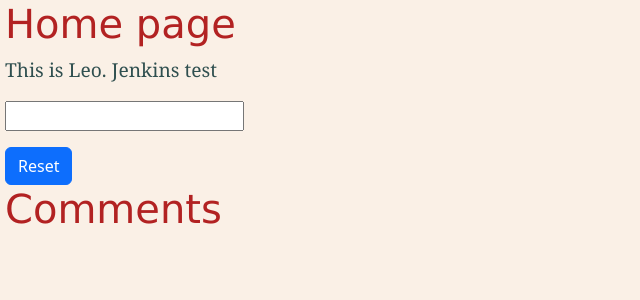
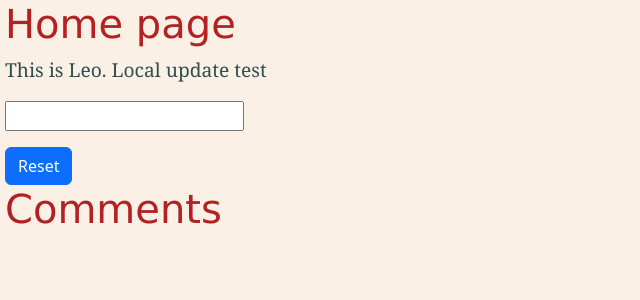
Before and after one commit to leonkarn/uk_lines_disrupt, a Flask app: page / in a window 1280 px wide. Shown: the part 75-375 px from the top of the page, without its empty margins (0-640 px from the left). Run offline with Flask 2, Linux system fonts and the light colour scheme; data that the repository does not hold is empty.

```diff
--- a/main_task/templates/base_root.html
+++ b/main_task/templates/base_root.html
@@ -73,7 +73,7 @@
 
 
     <h1>Home page</h1>
-    <p> This is Leo. Jenkins test</p>
+    <p> This is Leo. Local update test</p>
     <script src="https://cdn.jsdelivr.net/npm/bootstrap@5.2.0/dist/js/bootstrap.bundle.min.js" integrity="sha384-A3rJD856KowSb7dwlZdYEkO39Gagi7vIsF0jrRAoQmDKKtQBHUuLZ9AsSv4jD4Xa" crossorigin="anonymous"></script>
 
     <div class="content">
```
Also changed, not shown: 1 other file.
